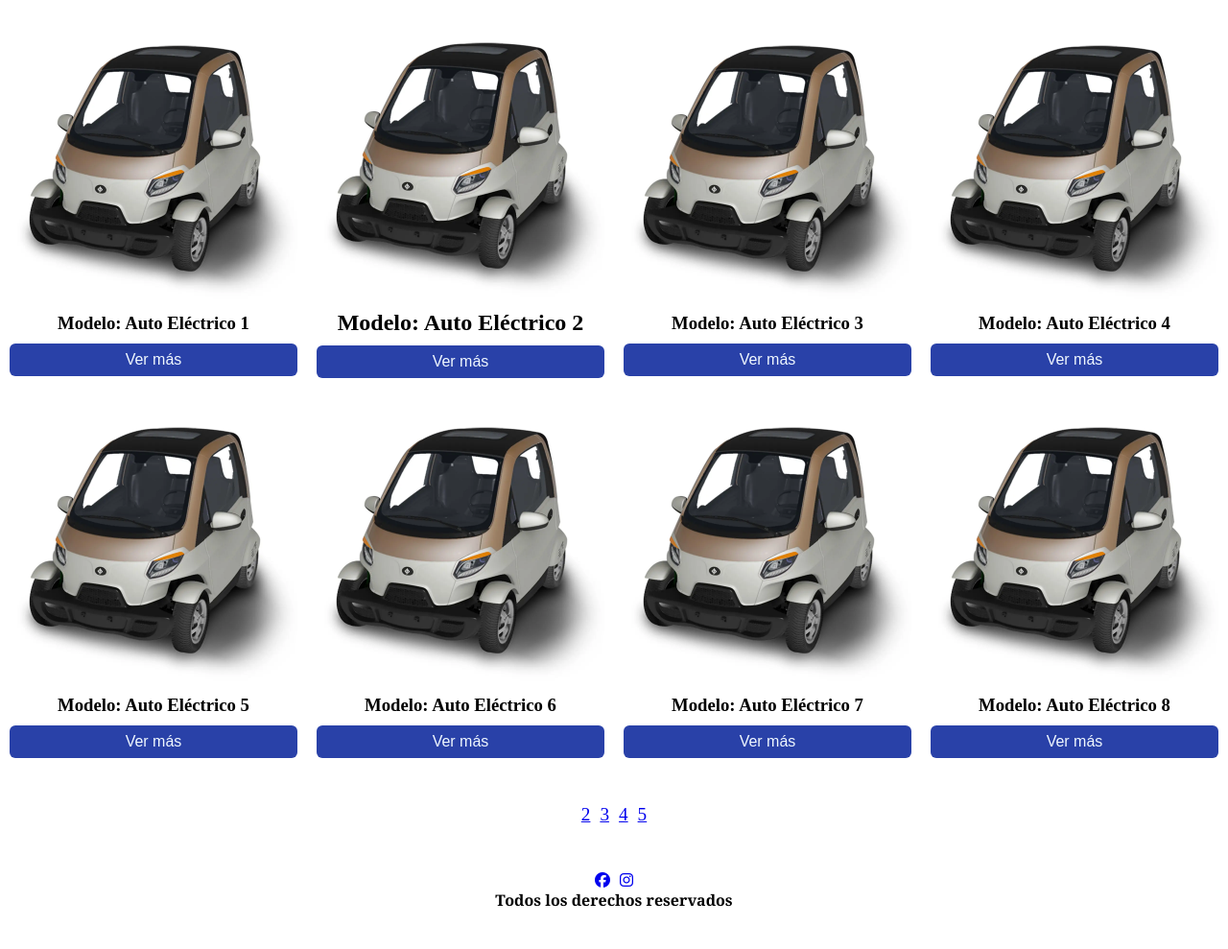
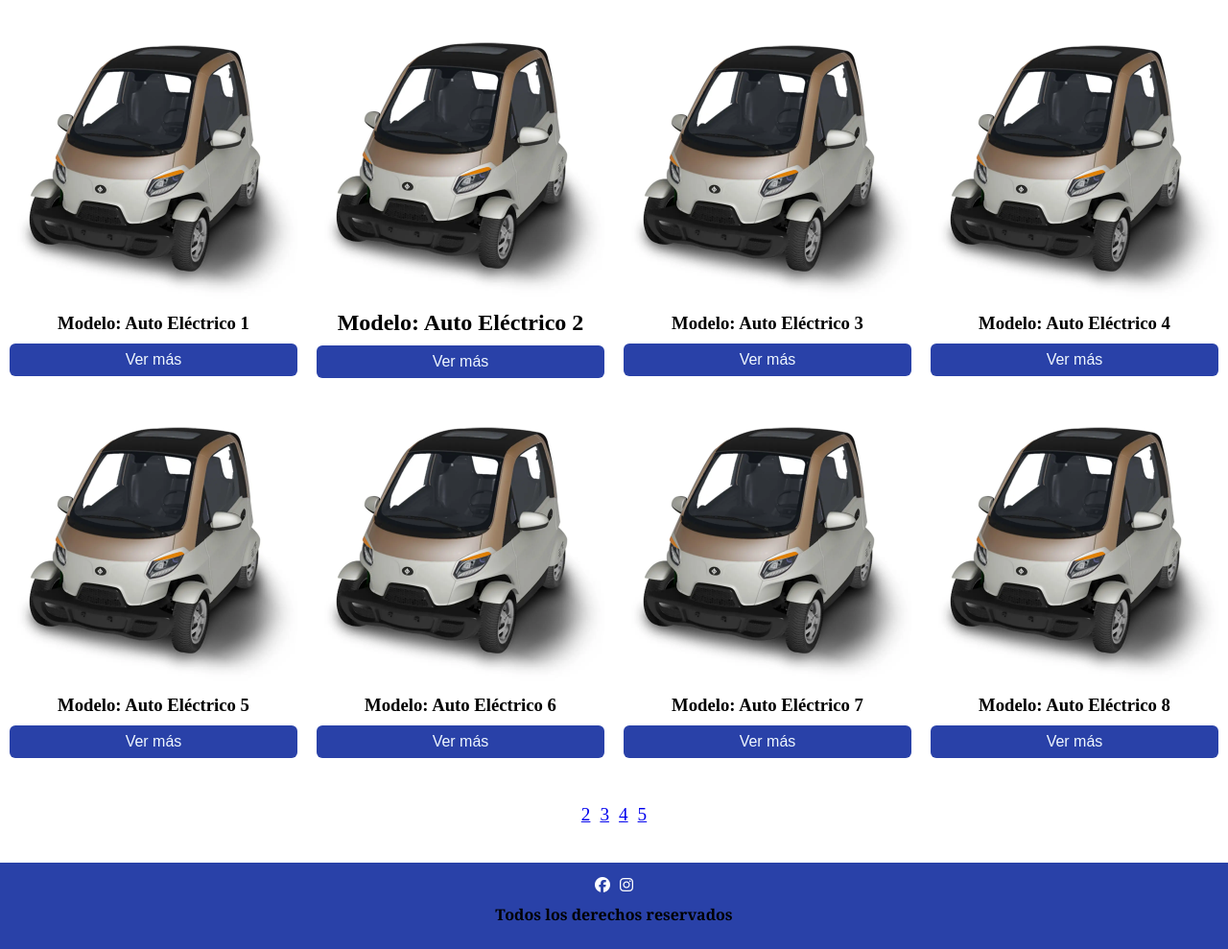
Before and after one commit to soyandreag/desafio9.io, a plain HTML site: page index.html in a window 1280 px wide. Shown: the part 235-1224 px from the top of the page at 96% size. Before the commit the page ends 1194 px from the top, so only its background shows below. Drawn offline with Linux system fonts and the light colour scheme.

Commit message:
cambio de color logo redes sociales

```diff
--- a/assets/style.css
+++ b/assets/style.css
@@ -115,12 +115,14 @@ header {
 
 footer {
     grid-area: footer;
-    padding: 10px;
+    padding: 15px;
     gap: 0.8em;
+    background-color: rgb(41, 65, 168);
 }
 
 footer p {
     font-family: Georgia, 'Times New Roman', Times, serif;
+    padding: 10px;
 }
 
 .redes {
@@ -137,7 +139,7 @@ footer p {
 }
 
 
-/********** Estilo mobile 576px ***********/
+/********** Estilo mobile 576px ************/
 
 @media (min-width: 576px) {
     body {
--- a/index.html
+++ b/index.html
@@ -106,8 +106,8 @@
         <!-- Footer-->
         <footer>
             <div class="piedepagina">
-                <div class="redes"><a href="#"><i class="fa-brands fa-facebook"></i></a>
-                <a href="#"><i class="fa-brands fa-instagram"></i></a> </div>
+                <div class="redes"><a href="#"><i class="fa-brands fa-facebook" style="color: white"></i></a>
+                <a href="#"><i class="fa-brands fa-instagram" style="color: white"></i></a> </div>
                 <p class="footer-p"><strong>Todos los derechos reservados</strong></p>
             </div>
         </footer>
```
